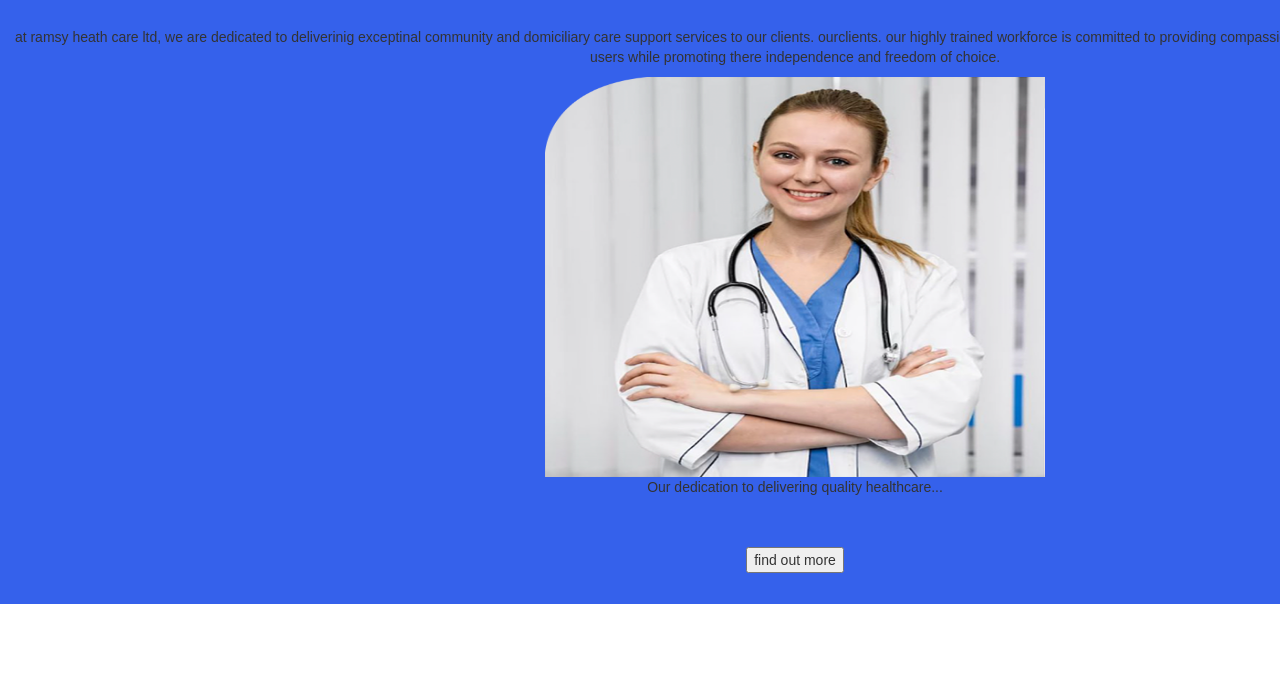
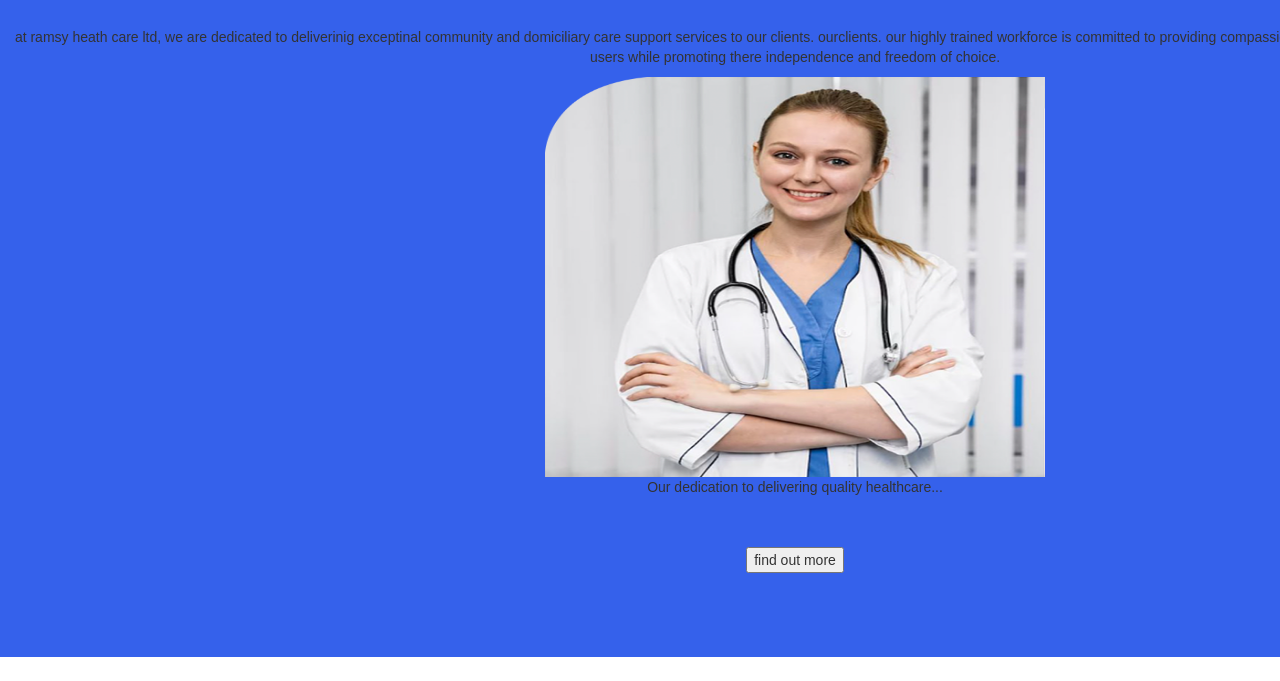
Before and after one commit to Haindavi97/RHC, a plain HTML site: page index.html in a window 1280 px wide. Shown: the part 551-1232 px from the top of the page. Drawn offline with nearby package versions, Linux system fonts and the light colour scheme.

Commit message:
Update styles.css

```diff
--- a/styles.css
+++ b/styles.css
@@ -94,7 +94,7 @@
      top: 1639px;
      left: 70px;
      width: 1590px;
-     height: 640px;
+     height: 693px;
      text-align: left;
      background: #3561EB 0% 0% no-repeat padding-box;
      opacity: 1;
```
